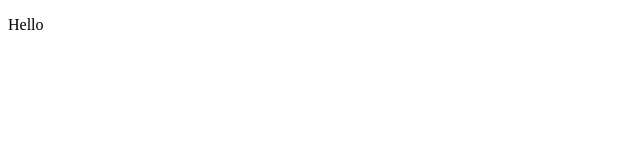
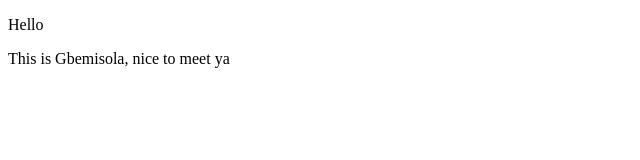
Before and after one commit to Moses-py/susu, a plain HTML site: page index.html in a window 1280 px wide. Shown: the whole page, without its empty margins (0-640 px from the left). Drawn offline with Linux system fonts and the light colour scheme.

Commit message:
Updated index.html

```diff
--- a/index.html
+++ b/index.html
@@ -8,5 +8,6 @@
 </head>
 <body>
     <p>Hello</p>
+    <p>This is Gbemisola, nice to meet ya</p>
 </body>
 </html>
```
